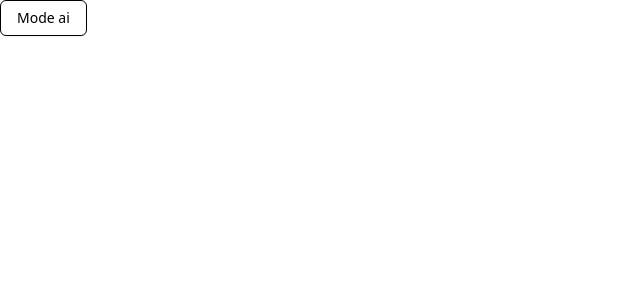
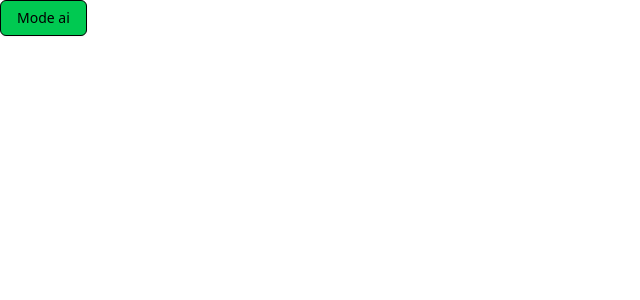
Before and after one commit to ByteBell/chat-widget, a React (Vite) app: page / in a window 1280 px wide. Shown: the top 300 px of the page, without its empty margins (0-640 px from the left). Built offline with nearby package versions, Linux system fonts and the light colour scheme.

Commit message:
fixing tailwind with shadow dom

```diff
--- a/src/components/layout.tsx
+++ b/src/components/layout.tsx
@@ -13,10 +13,12 @@ interface LayoutProps {
 
 const Layout = ({ apiKey }: LayoutProps) => {
   return (
-    <div className="z-[999]">
+    <div>
       <Dialog>
         <DialogTrigger asChild>
-          <Button variant="outline">Mode ai</Button>
+          <Button variant="outline" className="bg-green-500">
+            Mode ai
+          </Button>
         </DialogTrigger>
         <DialogContent className="sm:!min-w-[90vw] !min-h-[90vh] flex flex-col p-2 sm:p-4 bg-white bgclass">
           <DialogHeader>
--- a/src/main.tsx
+++ b/src/main.tsx
@@ -1,5 +1,6 @@
 import App from "./App";
 import { createRoot } from "react-dom/client";
+import styleText from "./app.css?inline";
 
 (function () {
   const mountWidget = () => {
@@ -17,17 +18,20 @@ import { createRoot } from "react-dom/client";
     // Get API key from data attribute
     const apiKey = container.getAttribute("data-api-key");
 
-    // const shadowRoot = container.attachShadow({ mode: "open" });
+    const shadowRoot = container.attachShadow({ mode: "open" });
 
     // Create container for React
-    // const reactContainer = document.createElement("div");
-    // reactContainer.id = "bytebell-widget-root";
+    const reactContainer = document.createElement("div");
+    reactContainer.id = "bytebell-widget-root";
 
     // Append container to shadow root
-    // shadowRoot.appendChild(reactContainer);
+    shadowRoot.appendChild(reactContainer);
+    const style = document.createElement("style");
+    style.textContent = styleText;
+    shadowRoot.appendChild(style);
 
     // Initialize React and render the App
-    const reactRoot = createRoot(container);
+    const reactRoot = createRoot(reactContainer);
     reactRoot.render(<App apiKey={apiKey} />);
   };
 
--- a/src/twind.config.ts
+++ /dev/null
@@ -1,5 +0,0 @@
-import { defineConfig } from "@twind/core";
-
-export default defineConfig({
-  /* options */
-});
```
Also changed, not shown: 5 other files (tests, documents, lock files or other folders).
